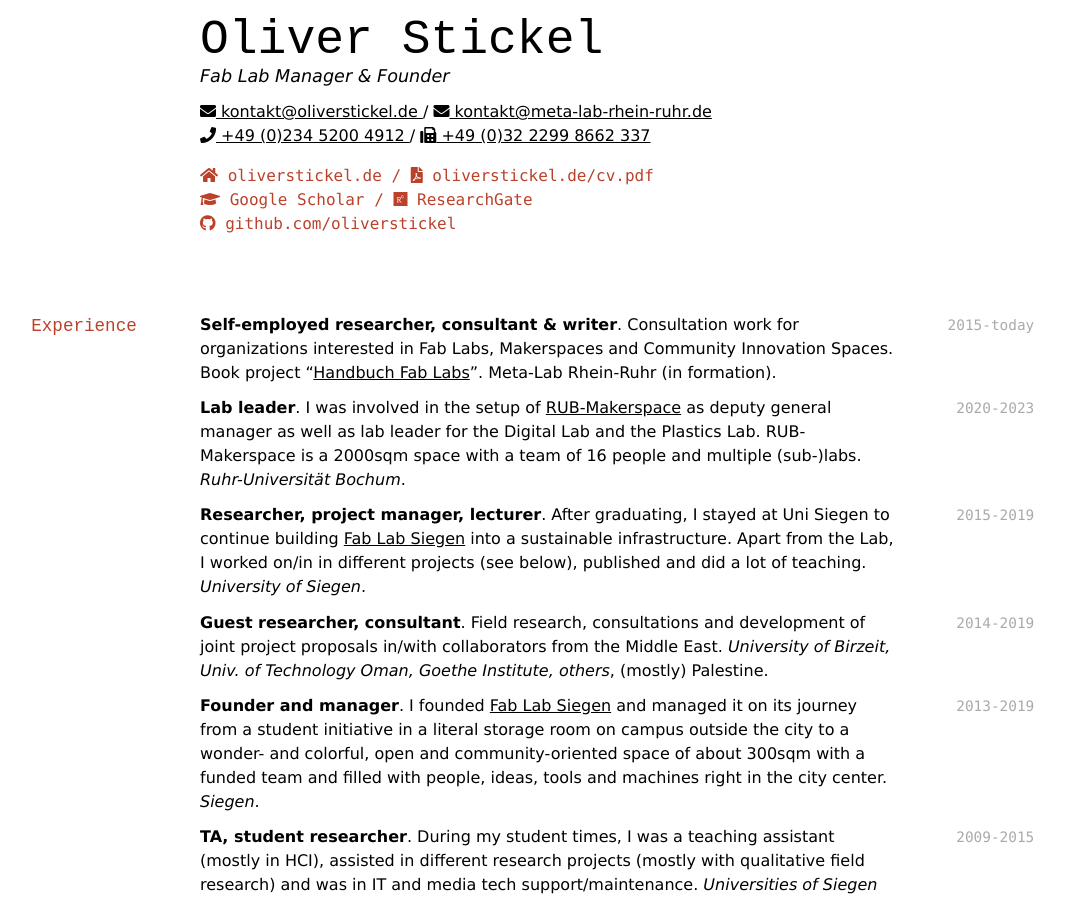
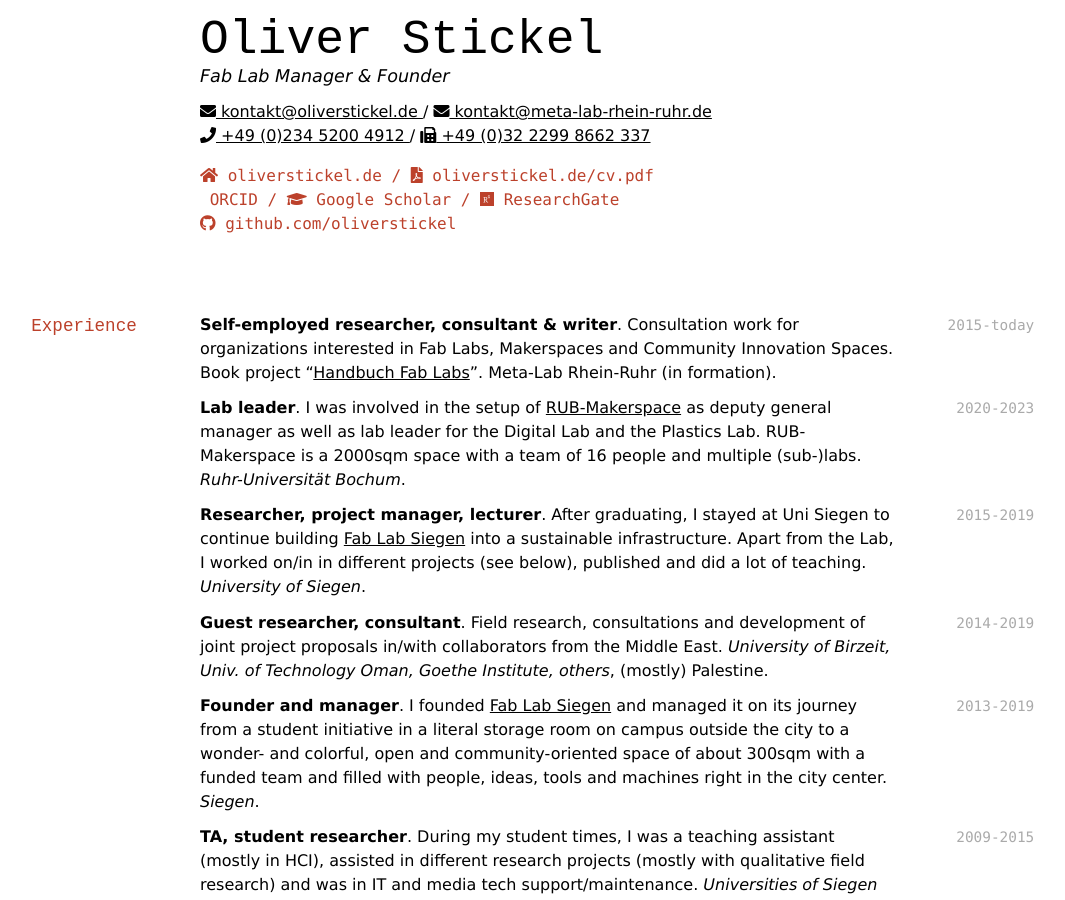
Before and after one commit to oliverstickel/oliverstickel.github.io, a Jekyll site: the page built from index.md, in a window 1280 px wide and 900 px high. Shown: the whole window, without its empty margins (132-1197 px from the left). Built offline with Jekyll 4.4.1, drawn with Linux system fonts in a browser that asks for light colours; nearby versions of some CDN libraries; a style sheet for code colours, icons or effects is not loaded.

Commit message:
Update index.md

```diff
--- a/index.md
+++ b/index.md
@@ -10,7 +10,7 @@ Fab Lab Manager & Founder
 
 <div id="webaddress">
   <a href="http://www.oliverstickel.de"><i class="fas fa-home"></i> oliverstickel.de </a> / <a href="http://www.oliverstickel.de/cv.pdf"><i class="fas fa-file-pdf"></i> oliverstickel.de/cv.pdf</a><br/>
-  <a href="https://scholar.google.de/citations?user=K1WQRFsAAAAJ"><i class="fab fas fa-graduation-cap"></i> Google Scholar </a> / <a href="https://researchgate.net/profile/oliver-stickel"><i class="fab fa-researchgate"></i> ResearchGate </a><br/>
+  <a href="https://orcid.org/0009-0009-2787-4975"><i class="fab fas fab fa-orcid"></i> ORCID </a> / <a href="https://scholar.google.de/citations?user=K1WQRFsAAAAJ"><i class="fab fas fa-graduation-cap"></i> Google Scholar </a> / <a href="https://researchgate.net/profile/oliver-stickel"><i class="fab fa-researchgate"></i> ResearchGate </a><br/>
   <a href="https://github.com/oliverstickel"><i class="fab fa-github"></i> github.com/oliverstickel </a><br/>
 </div>
 
```
